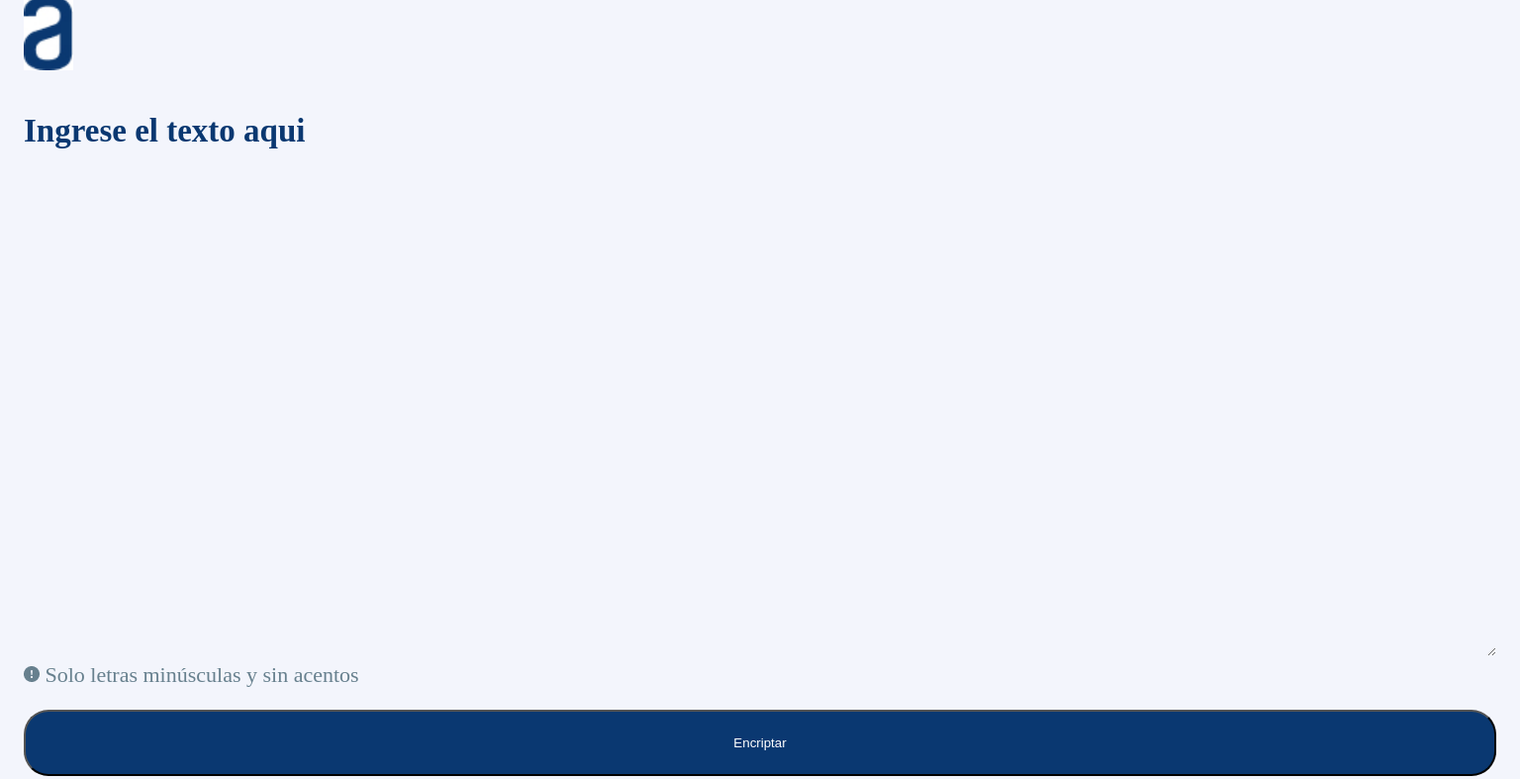
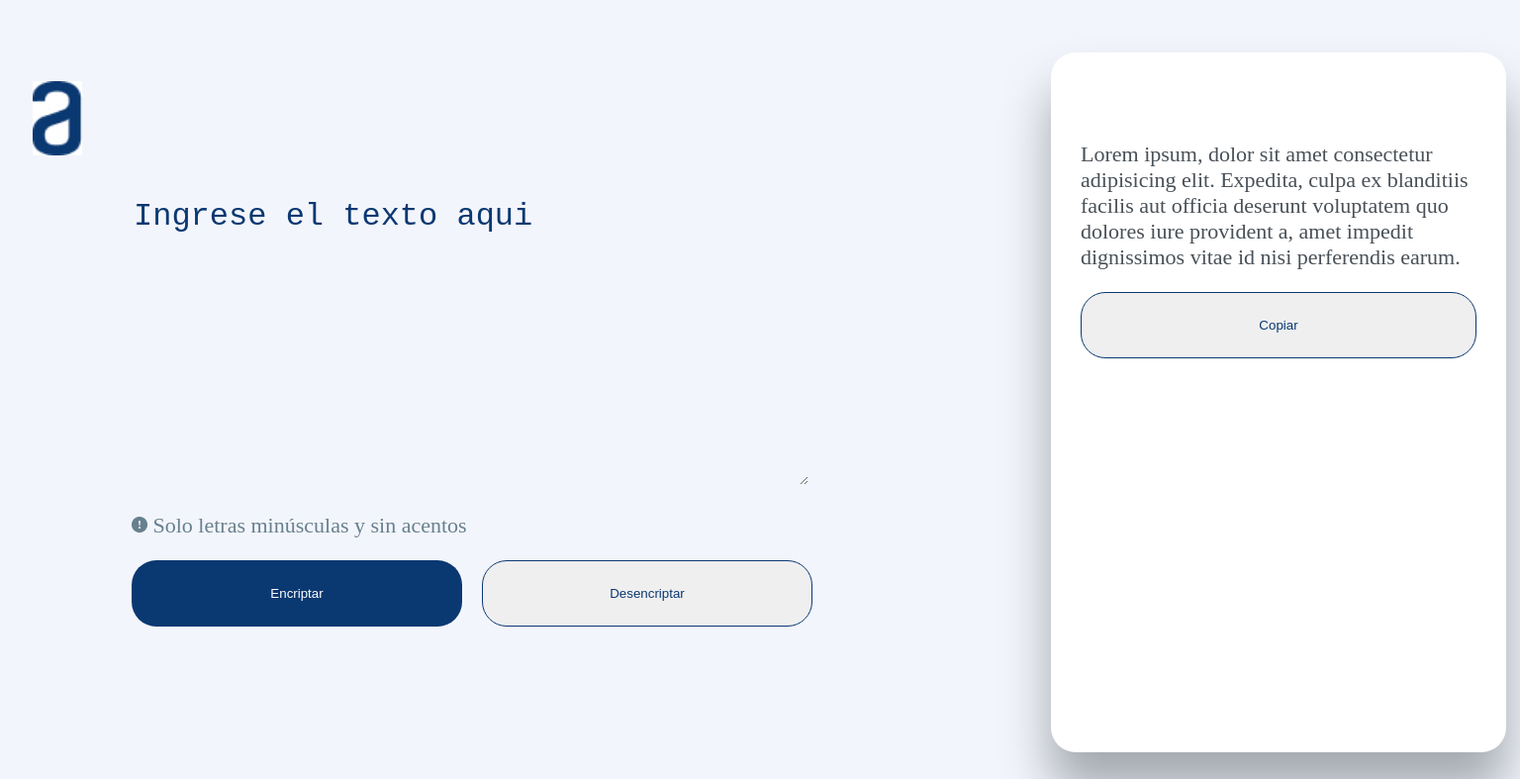
Before and after one commit to Momezz/encriptador, a plain HTML site: page src/index.html in a window 1536 px wide. Shown: the top 787 px of the page at 99% size. Drawn offline with Linux system fonts and the light colour scheme.

Commit message:
I add @medias

```diff
--- a/src/index.html
+++ b/src/index.html
@@ -15,8 +15,8 @@
       <p class="index__logo">
         <img class="index__image" src="/src/assets/Vector.jpg" />
       </p>
-      <h2 class="index__title">Ingrese el texto aqui</h2>
-      <textarea class="index__text-input"></textarea>
+      <h2 class="index__title"></h2>
+      <textarea placeholder="Ingrese el texto aqui" class="index__text-input"></textarea>
       <p class="index__note"><span><img src="/src/assets/icon.png" alt=""></span> Solo letras minúsculas y sin acentos
       </p>
       <div class="index__cont-btns">
@@ -28,7 +28,7 @@
       <p class="index__text-output">Lorem ipsum, dolor sit amet consectetur adipisicing elit. Expedita, culpa ex
         blanditiis facilis aut officia deserunt voluptatem quo dolores iure provident a, amet impedit dignissimos vitae
         id nisi perferendis earum.</p>
-      <button class="index__decrypt-btn index__btn">Copiar</button>
+      <button class="index__copy-btn">Copiar</button>
     </article>
   </section>
 </body>
--- a/src/styles.css
+++ b/src/styles.css
@@ -1,37 +1,39 @@
-* {
-  background-color: #F3F5FC;
-  margin-top: 0;
-  padding: 0;
-}
-
 html {
   justify-content: center;
   align-items: center;
-  height: 100vh;
   display: flex;
+  height: 100%;
   margin: 0px;
 }
 
 body {
+  background-color: #F3F5FC;
   justify-content: center;
   align-items: center;
   display: flex;
-  height: 100vh;
+  height: 100%;
+  width: 100%;
 }
 
 .index__container {
   font-size: 22px;
+  margin: 16px;
   height: 100%;
-  margin: 16px;
+  width: 100%;
 }
 
+.index__subcont-input{
+  width: 100%;
+  height: 100%;
+
+}
 .index__logo {
+  padding-bottom: 20px;
   height: 96px;
-  left: 0px;
-  top: 90px;
 }
 
 .index__image {
+  margin-top: 60px;
   width: 50px;
 }
 
@@ -40,12 +42,32 @@ body {
 }
 
 .index__text-input {
+  background-color: #F3F5FC;
+  min-height: 288px;
   color: #0A3871;
   font-weight: 400;
   font-size: 32px;
   height: 485px;
   border: none;
   width: 100%;
+  height: 100%;
+}
+
+.index__subcont-output{
+  -webkit-box-shadow: 0px 37px 48px 1px rgba(73, 80, 87, 0.46);
+  -moz-box-shadow: 0px 37px 48px 1px rgba(73, 80, 87, 0.46);
+  box-shadow: 0px 37px 48px 1px rgba(73, 80, 87, 0.46);
+  background-color: #FFFFFF;
+  margin-bottom: 40px;
+  border-radius: 25px;
+  min-height: 400px;
+  margin-top: 53px;
+  color: #495057;
+  padding: 30px;
+}
+
+::placeholder {
+  color: #0A3871;
 }
 
 .index__note {
@@ -61,6 +83,7 @@ body {
 
 .index__btn {
   border-radius: 25px;
+  max-width: 334px;
   height: 67px;
   width: 100%;
 }
@@ -69,6 +92,7 @@ body {
   background-color: #0A3871;
   margin-bottom: 25px;
   color: #FFFFFF;
+  border: none;
 }
 
 .index__decrypt-btn {
@@ -77,14 +101,77 @@ body {
   color: #0A3871;
 }
 
-.index__text-output {
-  -webkit-box-shadow: 0px 37px 48px 1px rgba(73, 80, 87, 0.46);
-  -moz-box-shadow: 0px 37px 48px 1px rgba(73, 80, 87, 0.46);
-  box-shadow: 0px 37px 48px 1px rgba(73, 80, 87, 0.46);
-  background-color: #FFFFFF;
+
+.index__copy-btn {
+  border: 1px solid #0A3871;
   margin-bottom: 40px;
   border-radius: 25px;
-  margin-top: 53px;
-  color: #495057;
-  padding: 30px;
+  color: #0A3871;
+  height: 67px;
+  width: 100%;
 }
+
+@media (min-width: 376px) {
+  .index__cont-btns {
+    flex-direction: row;
+    width: 100%;
+  }
+
+  .index__subcont-output {
+    width: 100%;
+  }
+
+  .index__container {
+    margin: 20px;
+  }
+
+  .index__encrypt-btn {
+    margin-right: 20px;
+  }
+
+
+  .index__text-input {
+    max-width: 480px;
+    max-height: 288px;
+  }
+
+  .index__text-output {
+    margin-top: 320px;
+  }
+}
+
+@media (min-width: 1440px) {
+  .index__container {
+    display: grid;
+    height: 100%;
+    margin: 25px;
+    grid-template-columns: auto 30%;
+  }
+
+  .index__text-output {
+    margin-top: 60px;
+  }
+
+  .index__subcont-output {
+    max-width: 400px;
+  }
+
+  .index__text-input {
+    max-width: 680px;
+    max-height: 288px;
+    margin-left: 100px;
+  }
+
+  .index__title {
+    margin-top: 60px;
+    margin-left: 100px;
+  }
+
+  .index__note {
+    margin-left: 100px;
+  }
+
+  .index__cont-btns {
+    margin-left: 100px;
+  }
+}
```
